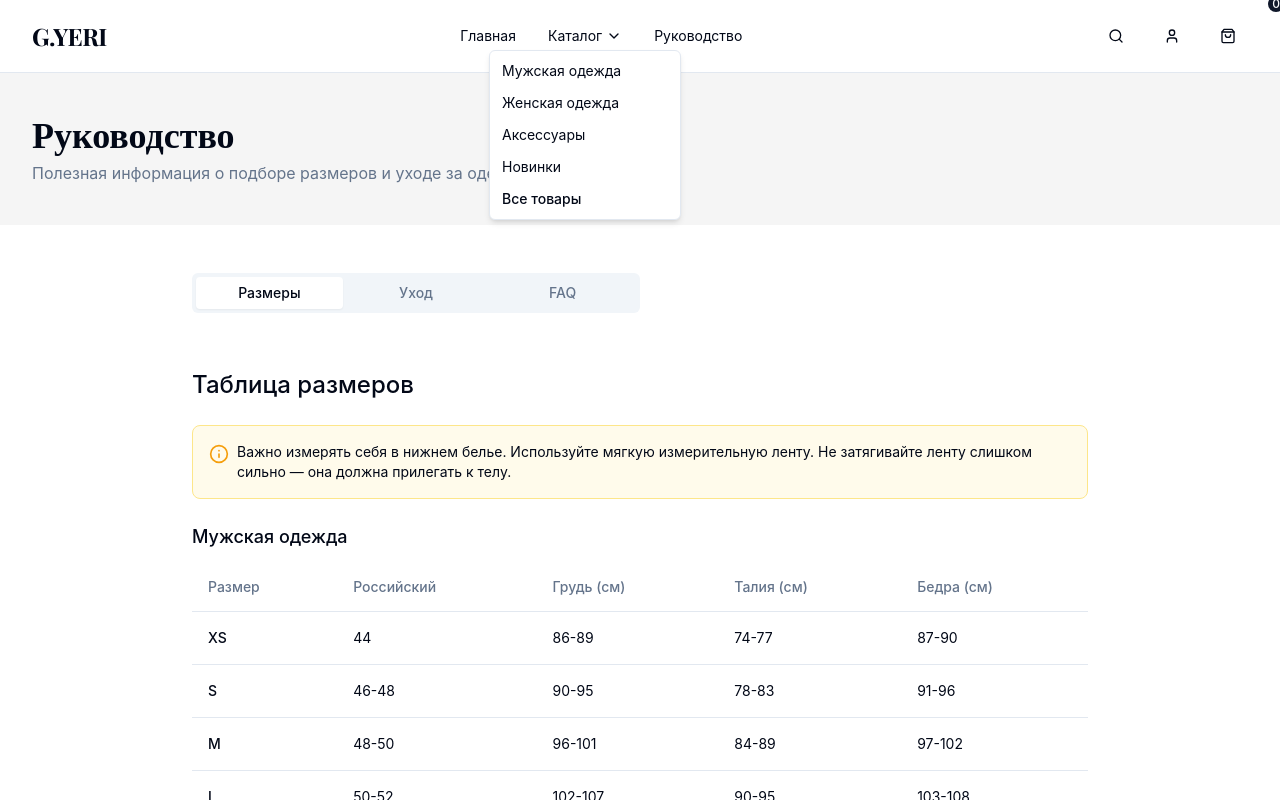
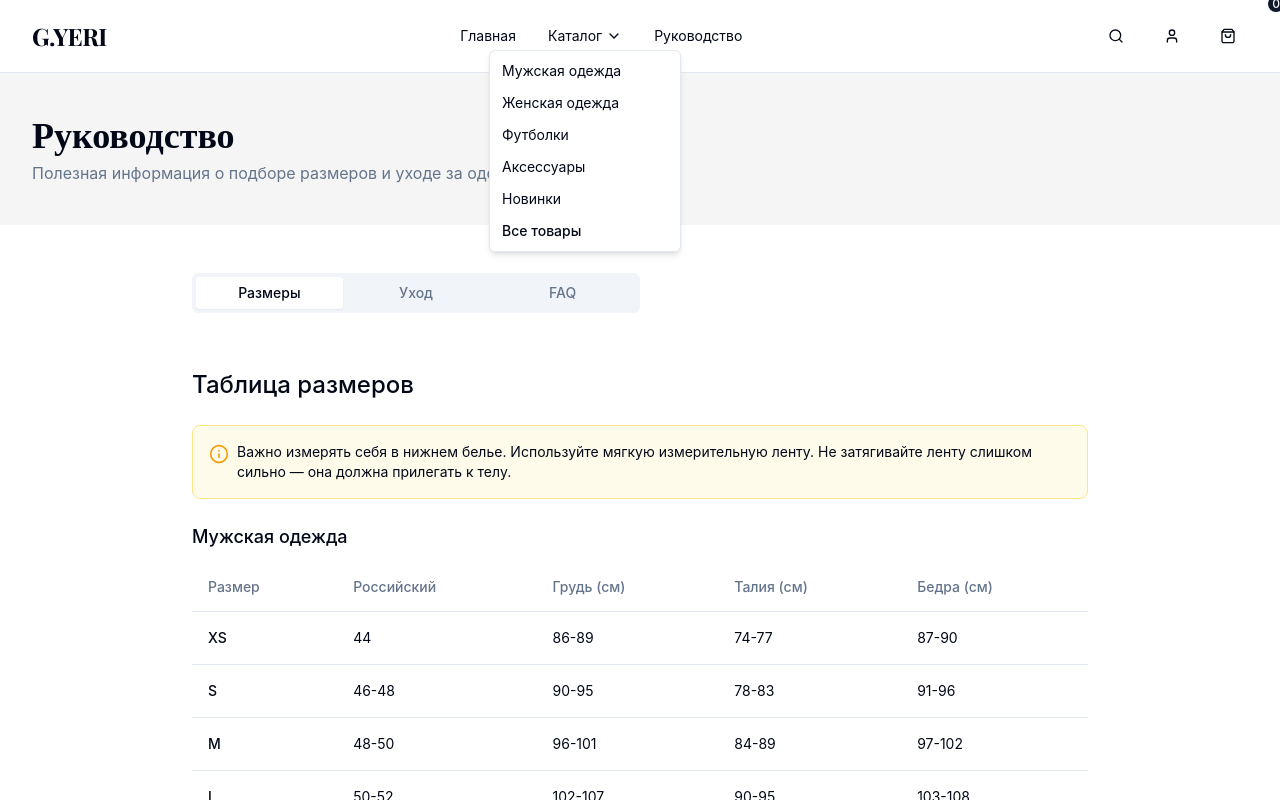
Before and after one commit to Popaz-Vitaliy/G-YERI.RU, a React (Vite) app: page /guide in a window 1280 px wide. Both pictures are taken after a click on the button "Каталог". Shown: the top 800 px of the page. Built offline with nearby package versions, Linux system fonts and the light colour scheme.

Commit message:
Добавление футболок в категорию

```diff
--- a/src/components/Navbar.tsx
+++ b/src/components/Navbar.tsx
@@ -42,6 +42,11 @@ const Navbar = () => {
               <DropdownMenuItem asChild>
                 <Link to="/products" className="w-full">
                   Женская одежда
+                </Link>
+              </DropdownMenuItem>
+              <DropdownMenuItem asChild>
+                <Link to="/products" className="w-full">
+                  Футболки
                 </Link>
               </DropdownMenuItem>
               <DropdownMenuItem asChild>
```
